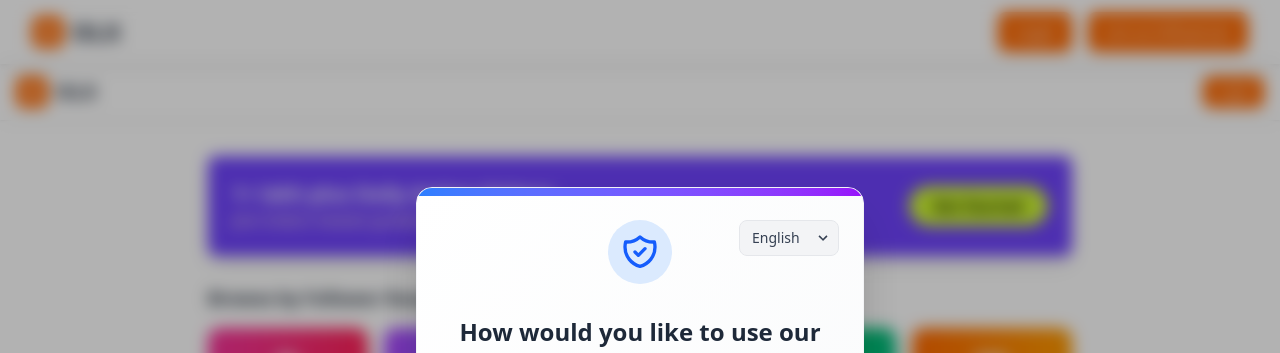
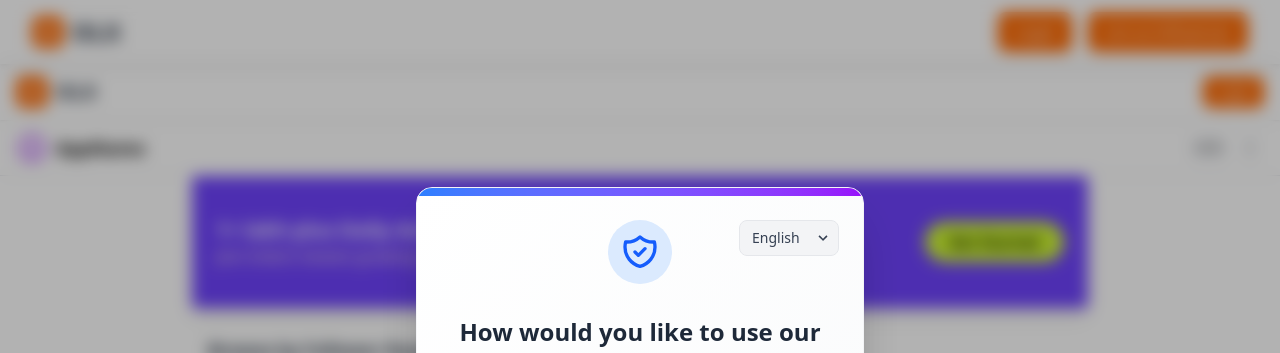
Before and after one commit to andy-engineer009/olaa, a Next.js app: page / in a window 1280 px wide. Shown: the top 353 px of the page. Built offline with nearby package versions, Linux system fonts and the light colour scheme.

Commit message:
latet code

```diff
--- a/src/app/(main-layout)/page.tsx
+++ b/src/app/(main-layout)/page.tsx
@@ -137,6 +137,27 @@ const influencers = [
 export default function Home() {
   return (
     <div>
+      {/* logobar */}
+    <div className=" top-0 left-0 right-0 bg-white border-b border-gray-200 z-50 px-4 py-3 flex justify-between items-center h-14">
+  <div className="flex items-center">
+    <svg className="w-8 h-8 text-purple-600" viewBox="0 0 24 24" fill="currentColor">
+      <path d="M12 2C6.48 2 2 6.48 2 12s4.48 10 10 10 10-4.48 10-10S17.52 2 12 2zm0 18c-4.41 0-8-3.59-8-8s3.59-8 8-8 8 3.59 8 8-3.59 8-8 8z"/>
+      <path d="M12 17c1.1 0 2-.9 2-2s-.9-2-2-2-2 .9-2 2 .9 2 2 2zm1-9h-2V6h2v2zm0 4h-2v-2h2v2z"/>
+    </svg>
+    <span className="ml-2 font-bold text-lg">AppName</span>
+  </div>
+
+  <div className="flex items-center space-x-2">
+    <span className="text-xs bg-gray-100 px-2 py-1 rounded-full">v1.0</span>
+    <button className="p-1 rounded-full hover:bg-gray-100">
+      <svg className="w-5 h-5 text-gray-600" fill="none" stroke="currentColor" viewBox="0 0 24 24">
+        <path strokeLinecap="round" strokeLinejoin="round" strokeWidth="2" d="M12 5v.01M12 12v.01M12 19v.01M12 6a1 1 0 110-2 1 1 0 010 2zm0 7a1 1 0 110-2 1 1 0 010 2zm0 7a1 1 0 110-2 1 1 0 010 2z"/>
+      </svg>
+    </button>
+  </div>
+</div>
+
+
             {/* <div className="w-full bg-white p-4">
               <div className="max-w-4xl mx-auto px-4">
                 <SearchAndFilter
@@ -151,9 +172,9 @@ export default function Home() {
             </div> */}
               <UserRolePopup />
 
-            <div className="w-full pt-[20px] md:mt-4">
-          <div className="max-w-4xl mx-auto px-4">
-            <div className="bg-[#6f43fe] rounded-lg shadow-lg p-6 flex items-center justify-between flex-wrap">
+            <div className="w-full pt-[0px] md:mt-0">
+          <div className="max-w-4xl mx-auto px-0">
+            <div className="bg-[#6f43fe] shadow-lg px-6 py-10 flex items-center justify-between flex-wrap">
               <div className="flex items-center space-x-4">
 
                 <div className="text-white text-center md:text-left">
```
